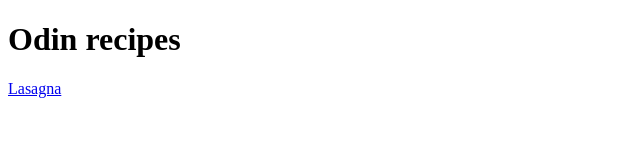
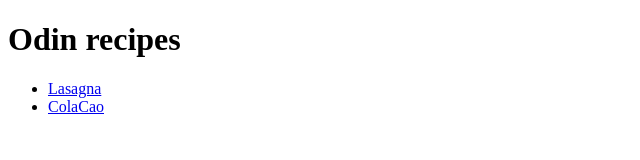
Before and after one commit to jretegi/odin-recipes, a plain HTML site: page index.html in a window 1280 px wide. Shown: the whole page, without its empty margins (0-640 px from the left). Drawn offline with Linux system fonts and the light colour scheme.

Commit message:
Add colacao.html link

```diff
--- a/index.html
+++ b/index.html
@@ -6,6 +6,10 @@
     </head>
     <body>
         <h1>Odin recipes</h1>
-        <a href="recipes/lasagna.html">Lasagna</a>
+        <ul>
+            <li><a href="recipes/lasagna.html">Lasagna</a></li>
+            <li><a href="recipes/colacao.html">ColaCao</a></li>
+        </ul>
+
     </body>
 </html>
```
